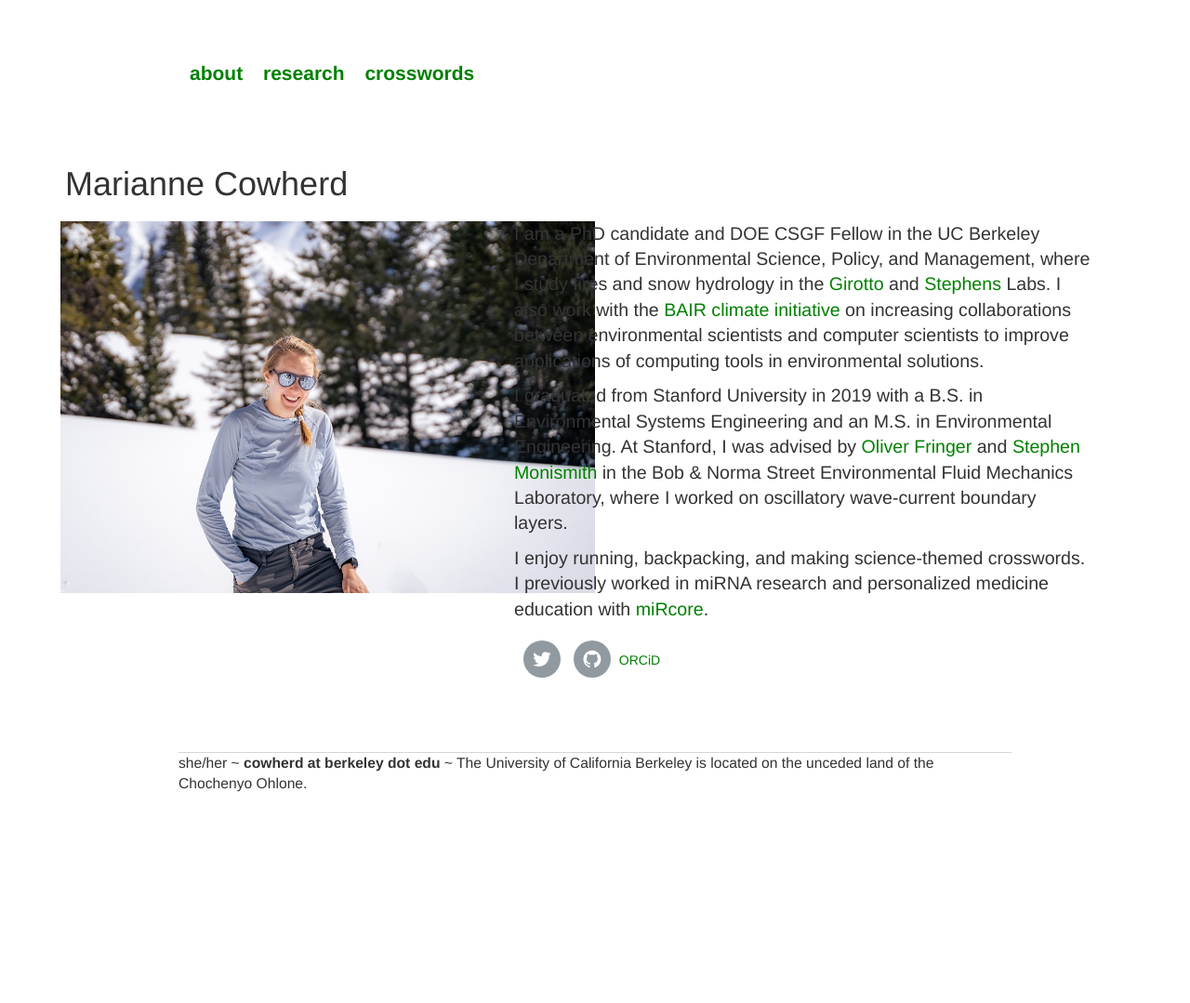
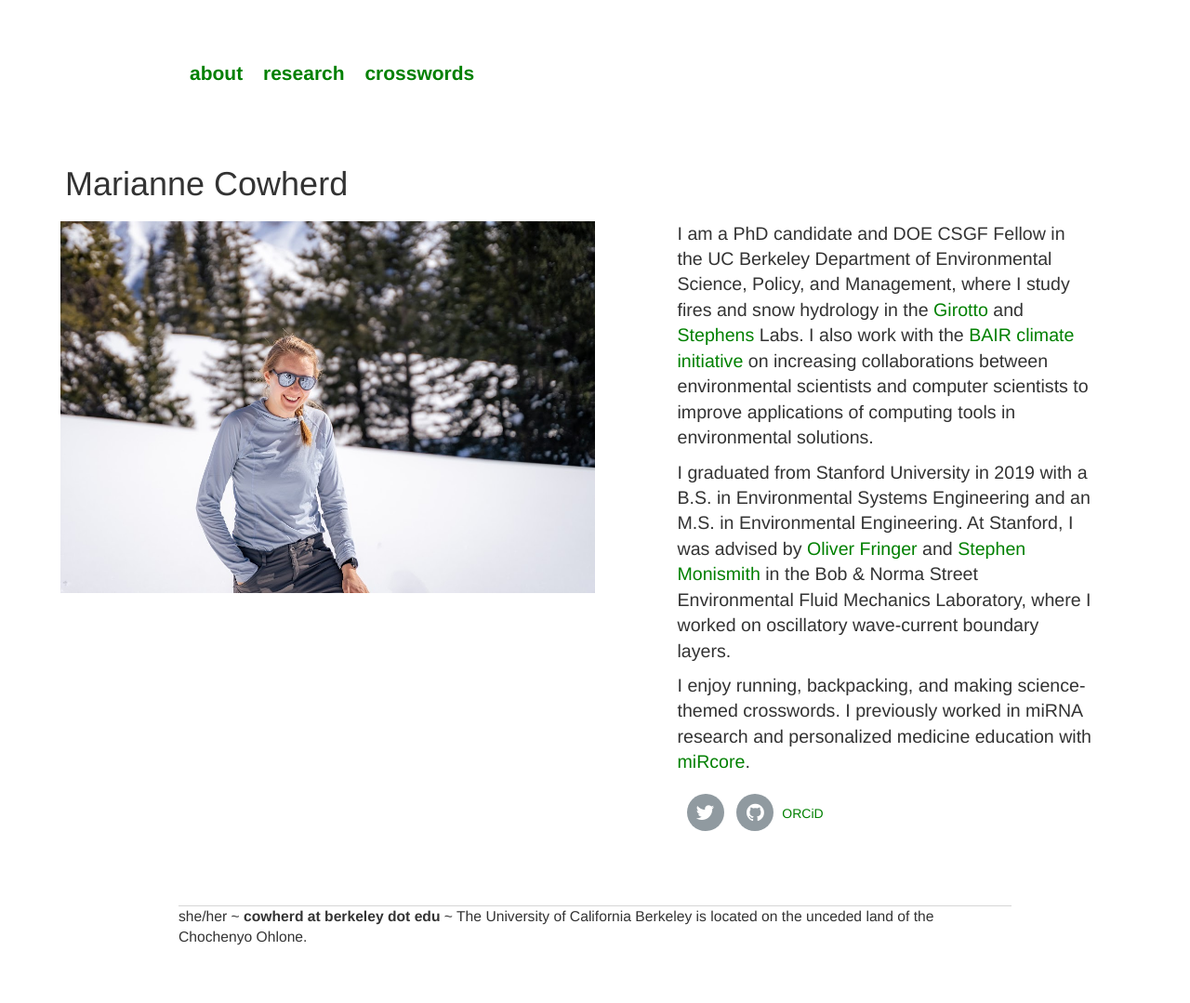
Before and after one commit to mariannecowherd/mariannecowherd.github.io, a Jekyll site: the page built from index.html, in a window 1280 px wide. Shown: the whole page at 93% size. Built offline with Jekyll 4.4.1, drawn with Linux system fonts in a browser that asks for light colours; nearby versions of some CDN libraries; before the commit the page ends 914 px from its top, so only the background shows below that.

Commit message:
Update index.html

```diff
--- a/index.html
+++ b/index.html
@@ -26,11 +26,11 @@ title: Marianne Cowherd
 }
 
 .left {
-  width: 40%;
+  width: 55%;
 }
 
 .right {
-  width: 55%;
+  width:40%;
 margin-left: 20px
 }
 
```
